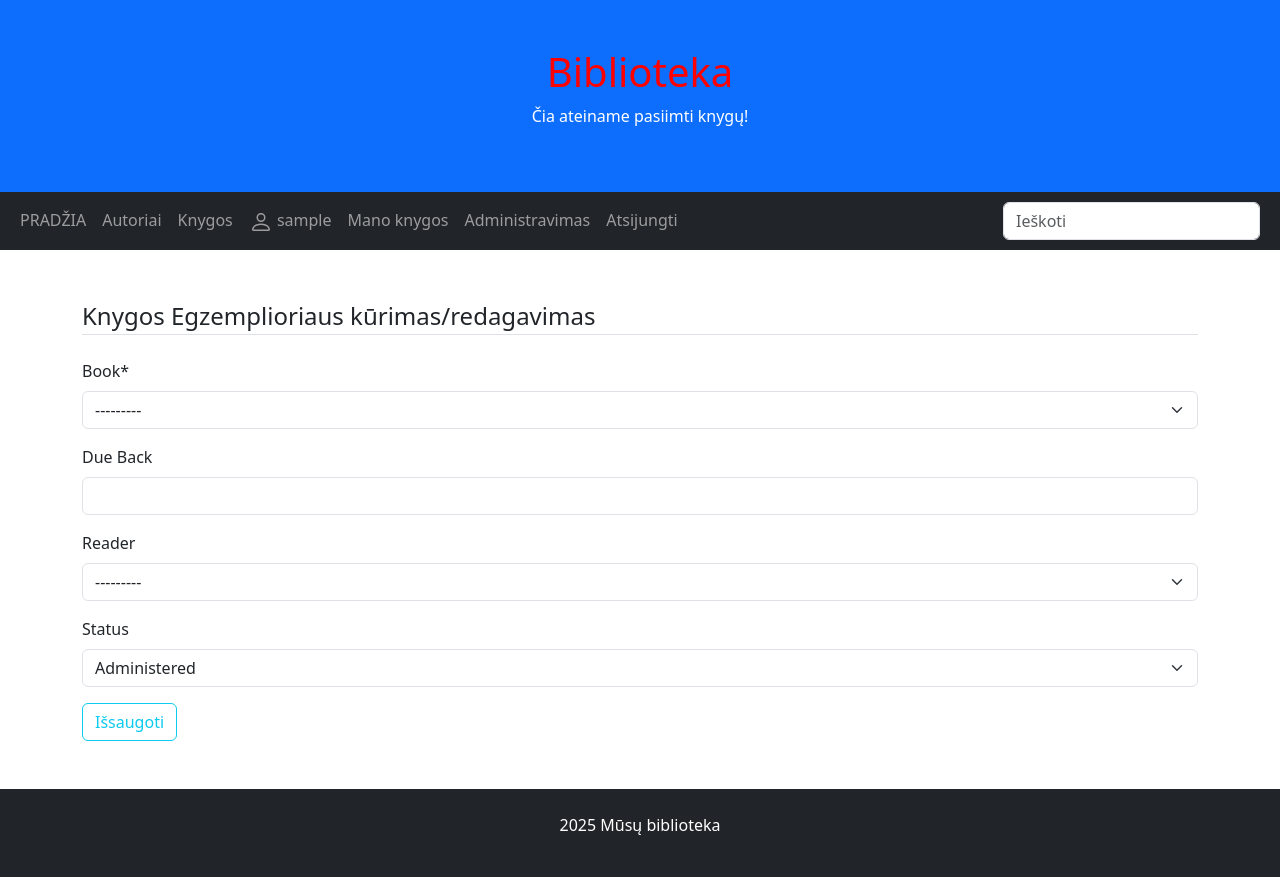
After one commit to DonatasNoreika/library_20250818, a Django app: page /instances/create in a window 1280 px wide. The commit adds this page. Run offline with Django 5.2, Linux system fonts and the light colour scheme; the visitor is signed in with stand-in values (Sample User, id 1); data comes from the database, SQL or seed files in the repository; data that the repository does not hold is empty; some libraries are stand-ins or nearby versions.

Commit message:
11: Darbuotojas galima pridėti knygos egzempliorių

```diff
--- a/mysite/library/models.py
+++ b/mysite/library/models.py
@@ -96,6 +96,7 @@ class BookInstance(models.Model):
     class Meta:
         verbose_name = "Knygos kopija"
         verbose_name_plural = "Knygų kopijos"
+        ordering = ['-pk']
 
 
 class BookReview(models.Model):
--- /dev/null
+++ b/mysite/library/templates/instance_form.html
@@ -0,0 +1,15 @@
+{% extends "base.html" %}
+{% block "title" %}Egzemplioriaus kūrimas/redagavimas{% endblock%}
+{% block "content" %}
+<div class="content-section">
+    <form method="POST">
+    {% csrf_token %}
+    {% load crispy_forms_tags %}
+    <legend class="border-bottom mb-4">Knygos Egzemplioriaus kūrimas/redagavimas</legend>
+        {{ form | crispy }}
+        <div class="form-group">
+            <button class="btn btn-outline-info" type="submit">Išsaugoti</button>
+        </div>
+    </form>
+</div>
+{% endblock%}
--- a/mysite/library/templates/instances.html
+++ b/mysite/library/templates/instances.html
@@ -3,6 +3,7 @@
 {% block "title" %}Knygų Egzemplioriai{% endblock %}
 
 {% block "content" %}
+<a class="btn btn-secondary mb-2" href="{% url 'instances_create' %}">Naujas Egzempliorius</a>
 {% for instance in instances %}
 <p><a href="{% url 'instance' instance.pk %}">{{ instance }}</a></p>
 {% endfor %}
--- a/mysite/library/urls.py
+++ b/mysite/library/urls.py
@@ -6,7 +6,8 @@ from .views import (BookListView,
                     ProfileUpdateView,
                     SignUpView,
                     BookInstanceListView,
-                    BookInstanceDetailView)
+                    BookInstanceDetailView,
+                    BookInstanceCreateView)
 
 urlpatterns = [
     path('', index, name='index'),
@@ -20,4 +21,5 @@ urlpatterns = [
     path('profile/', ProfileUpdateView.as_view(), name="profile"),
     path('instances/', BookInstanceListView.as_view(), name="instances"),
     path('instances/<int:pk>', BookInstanceDetailView.as_view(), name="instance"),
+    path('instances/create', BookInstanceCreateView.as_view(), name='instances_create')
 ]
--- a/mysite/library/views.py
+++ b/mysite/library/views.py
@@ -10,6 +10,7 @@ from django.contrib.auth.forms import UserCreationForm, UserChangeForm
 from django.urls import reverse_lazy
 from .forms import BookReviewForm, CustomUserCreationForm
 from django.contrib.auth.models import User
+from django.urls import reverse_lazy
 
 
 def index(request):
@@ -136,3 +137,13 @@ class BookInstanceDetailView(LoginRequiredMixin, UserPassesTestMixin, generic.De
 
     def test_func(self):
         return self.request.user.is_staff
+
+
+class BookInstanceCreateView(LoginRequiredMixin, UserPassesTestMixin, generic.CreateView):
+    model = BookInstance
+    template_name = 'instance_form.html'
+    fields = ['book', 'due_back', 'reader', 'status']
+    success_url = reverse_lazy('instances')
+
+    def test_func(self):
+        return self.request.user.is_staff
```
